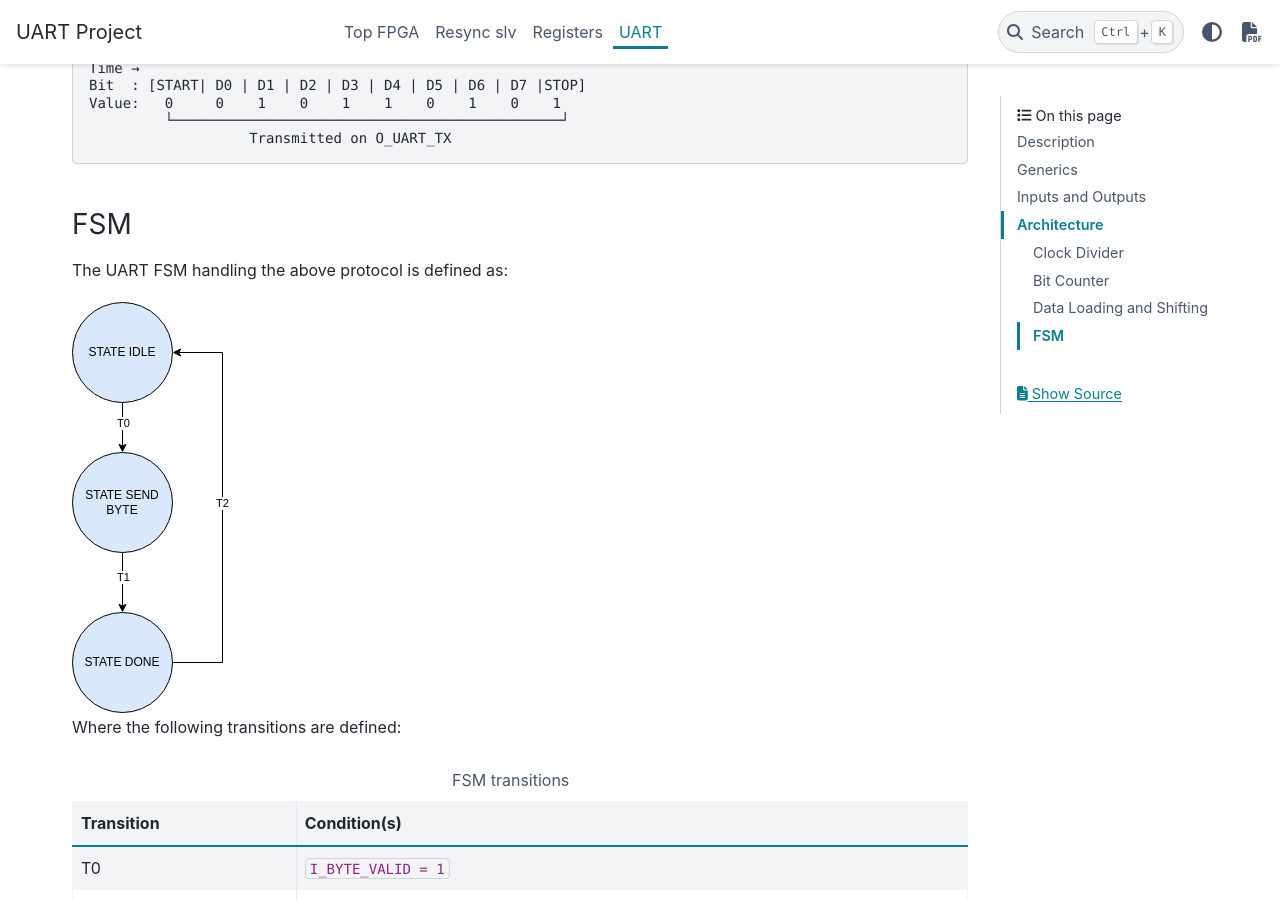
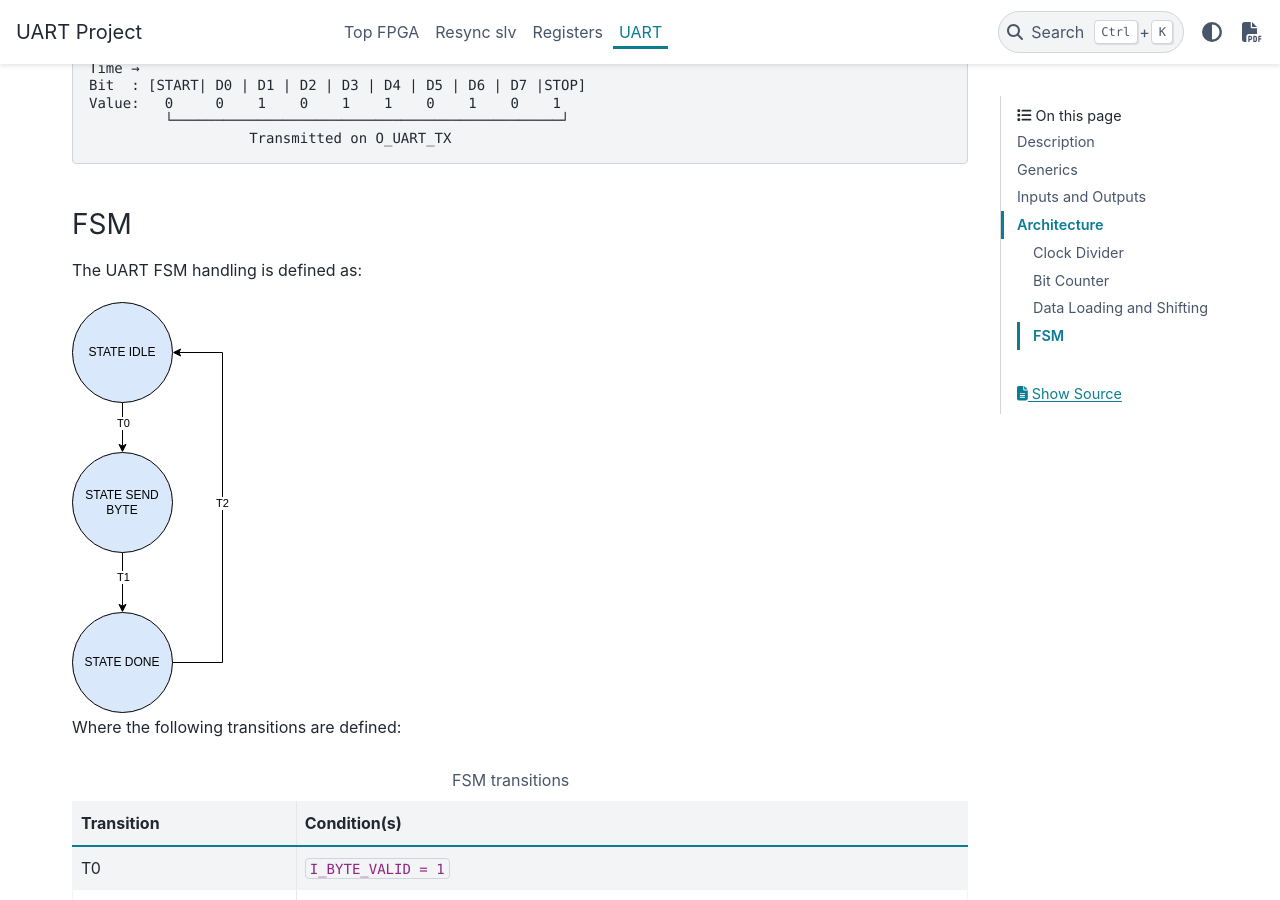
Before and after one commit to CharrierTim/uart, a Sphinx documentation site: the page built from docs/source/modules/uart_tx.rst, in a window 1280 px wide and 900 px high, scrolled down 2866 px. Built offline with Sphinx 7.4.7 and the PyData theme 0.15.4, drawn with Linux system fonts in a browser that asks for light colours; the version number is read from the project's files by our own code.

Commit message:
docs: remove wrong copy pasta

```diff
--- a/docs/source/modules/uart_tx.rst
+++ b/docs/source/modules/uart_tx.rst
@@ -161,7 +161,7 @@ register, which contains the current bit being transmitted.
 FSM
 ~~~
 
-The UART FSM handling the above protocol is defined as:
+The UART FSM handling is defined as:
 
 .. image:: ../_static/svg/UART-UART-TX_FSM.svg
 
```
